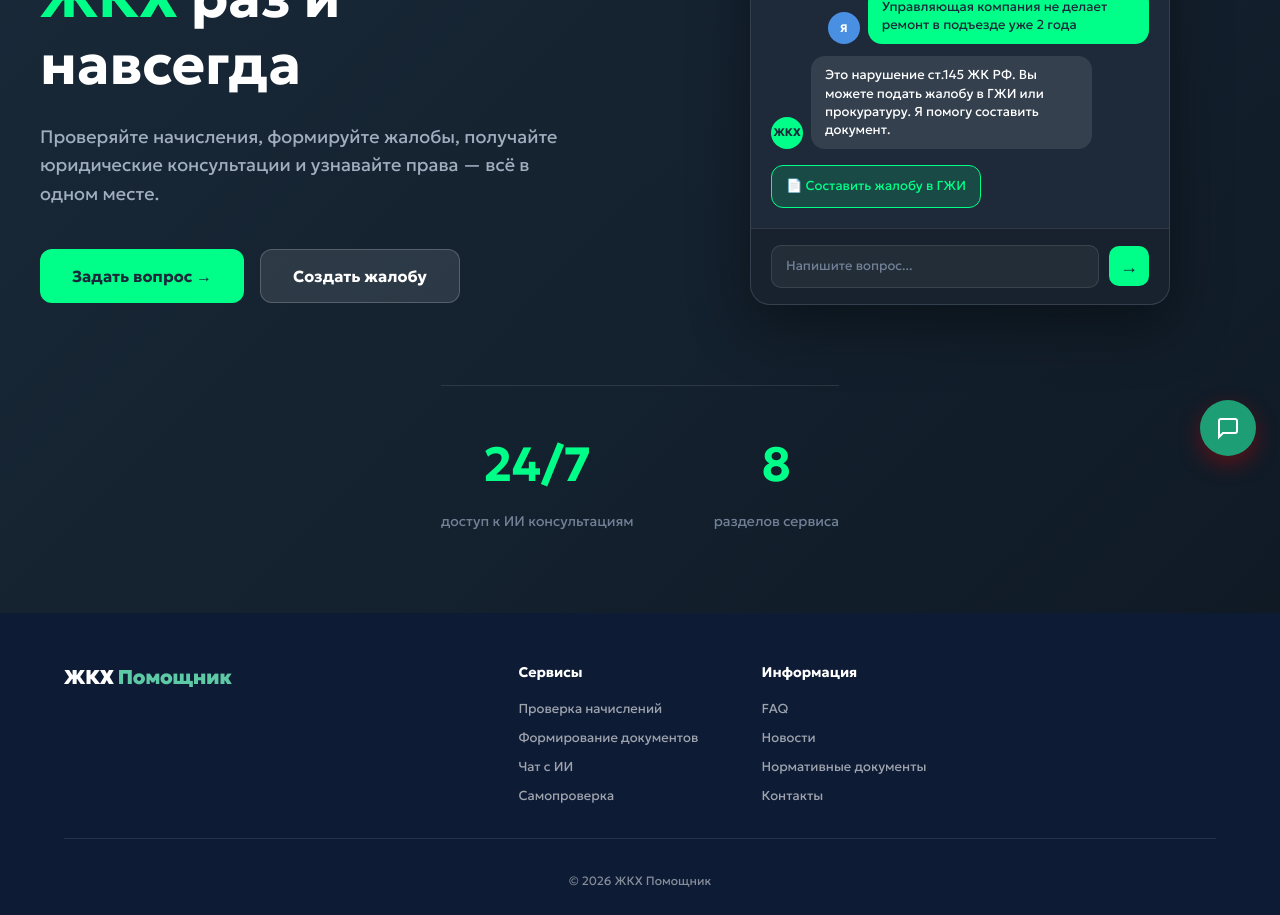
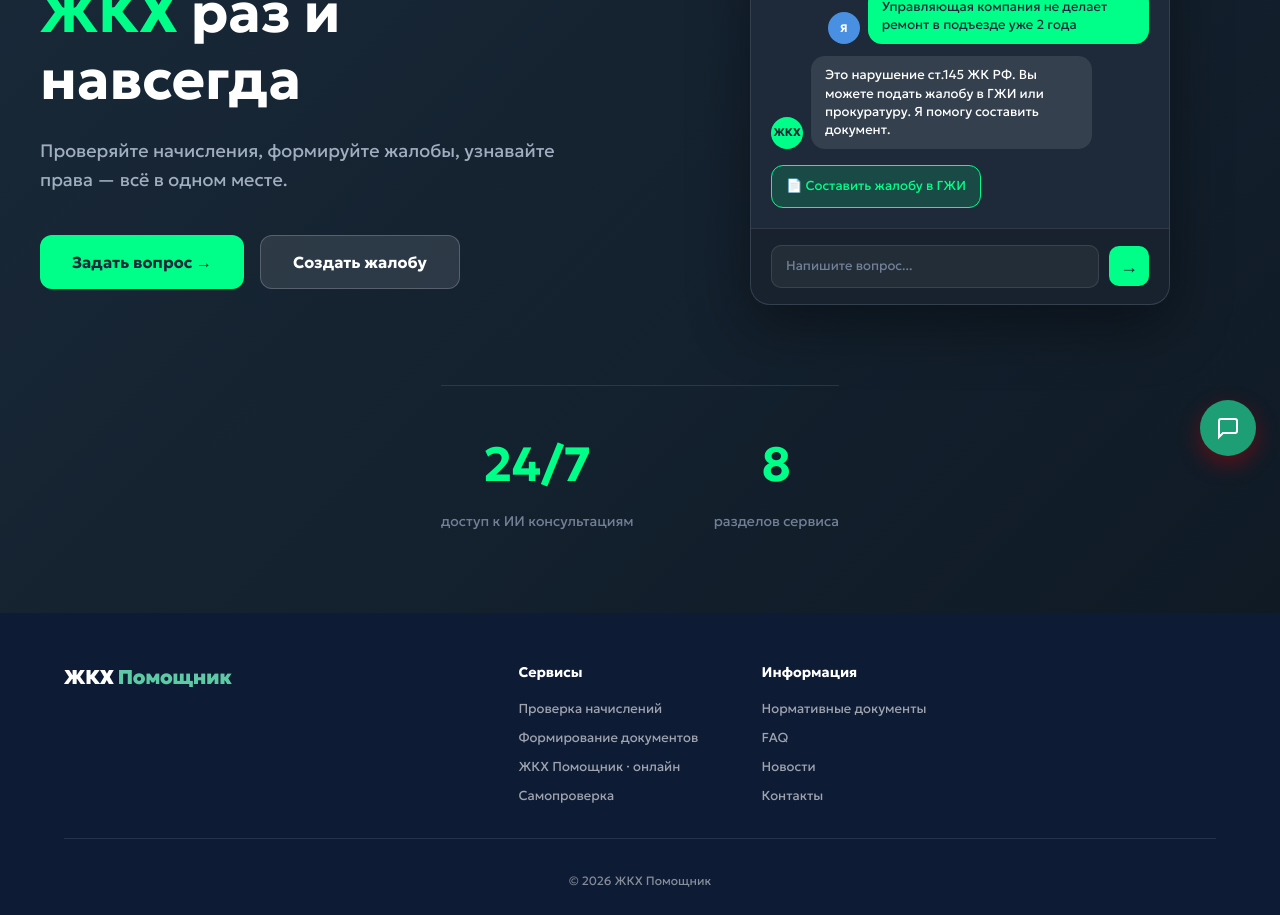
Before and after one commit to satret/zhkh-project, a React (Vite) app in the folder frontend/: page / in a window 1280 px wide. Shown: the part 320-1235 px from the top of the page. Built offline with nearby package versions, Linux system fonts and the light colour scheme.

Commit message:
fix navigation and footer

```diff
--- a/frontend/src/components/ChatAssistant.jsx
+++ b/frontend/src/components/ChatAssistant.jsx
@@ -63,7 +63,7 @@ export default function ChatAssistant({ open, onToggle }) {
       {open && (
         <div className="chat-window">
           <div className="chat-window-header">
-            <h3>ИИ Консультант</h3>
+            <h3>ЖКХ Помощник · онлайн</h3>
             <button
               className="chat-close-btn"
               onClick={() => onToggle(false)}
--- a/frontend/src/components/Footer.jsx
+++ b/frontend/src/components/Footer.jsx
@@ -15,7 +15,7 @@ export default function Footer() {
             <ul className="footer-links">
               <li><a href="#">Проверка начислений</a></li>
               <li><a href="#">Формирование документов</a></li>
-              <li><a href="#">Чат с ИИ</a></li>
+              <li><a href="#">ЖКХ Помощник · онлайн</a></li>
               <li><a href="#">Самопроверка</a></li>
             </ul>
           </div>
@@ -23,9 +23,9 @@ export default function Footer() {
           <div className="footer-col">
             <h4>Информация</h4>
             <ul className="footer-links">
+              <li><a href="#">Нормативные документы</a></li>
               <li><a href="#">FAQ</a></li>
               <li><a href="#">Новости</a></li>
-              <li><a href="#">Нормативные документы</a></li>
               <li><a href="#">Контакты</a></li>
             </ul>
           </div>
--- a/frontend/src/components/Navigation.jsx
+++ b/frontend/src/components/Navigation.jsx
@@ -4,12 +4,12 @@ import '../styles/navigation.css';
 export default function Navigation({ currentPage, onPageChange }) {
   const navItems = [
     { id: 'mainpage', label: 'Главная страница'},
-    { id: 'faq', label: 'FAQ' },
-    { id: 'news', label: 'Новости' },
     { id: 'calculator', label: 'Проверка начислений' },
     { id: 'documents', label: 'Формирование документов' },
     { id: 'selfcheck', label: 'Самопроверка' },
     { id: 'regulations', label: 'Нормативные документы' },
+    { id: 'faq', label: 'FAQ' },
+    { id: 'news', label: 'Новости' },
     { id: 'contacts', label: 'Контакты' }
   ];
 
--- a/frontend/src/pages/MainPage.jsx
+++ b/frontend/src/pages/MainPage.jsx
@@ -26,8 +26,7 @@ export default function HomePage({ onPageChange }) {
             </h1>
 
             <p className="hero-description">
-              Проверяйте начисления, формируйте жалобы, получайте юридические
-              консультации и узнавайте права — всё в одном месте.
+              Проверяйте начисления, формируйте жалобы, узнавайте права — всё в одном месте.
             </p>
 
             <div className="hero-buttons">
@@ -101,5 +100,5 @@ export default function HomePage({ onPageChange }) {
         </div>
       </section>
     </div>
-  );
+  );ы
 }
```
